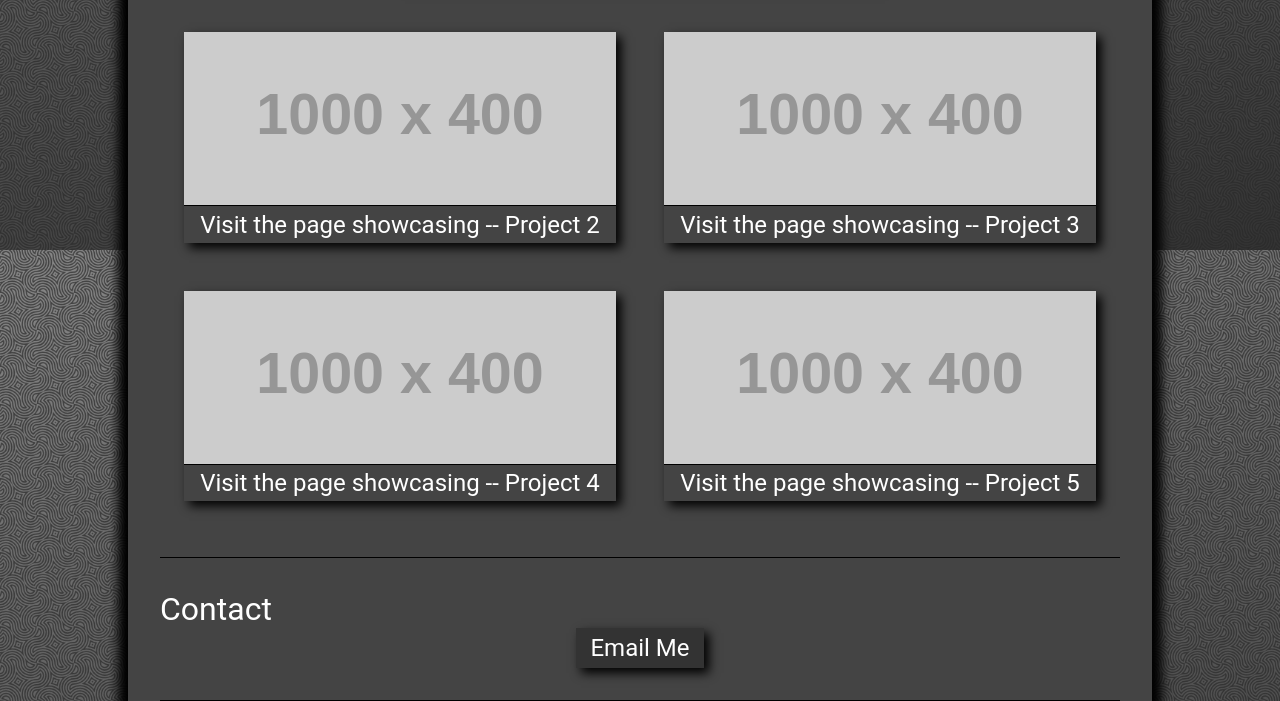
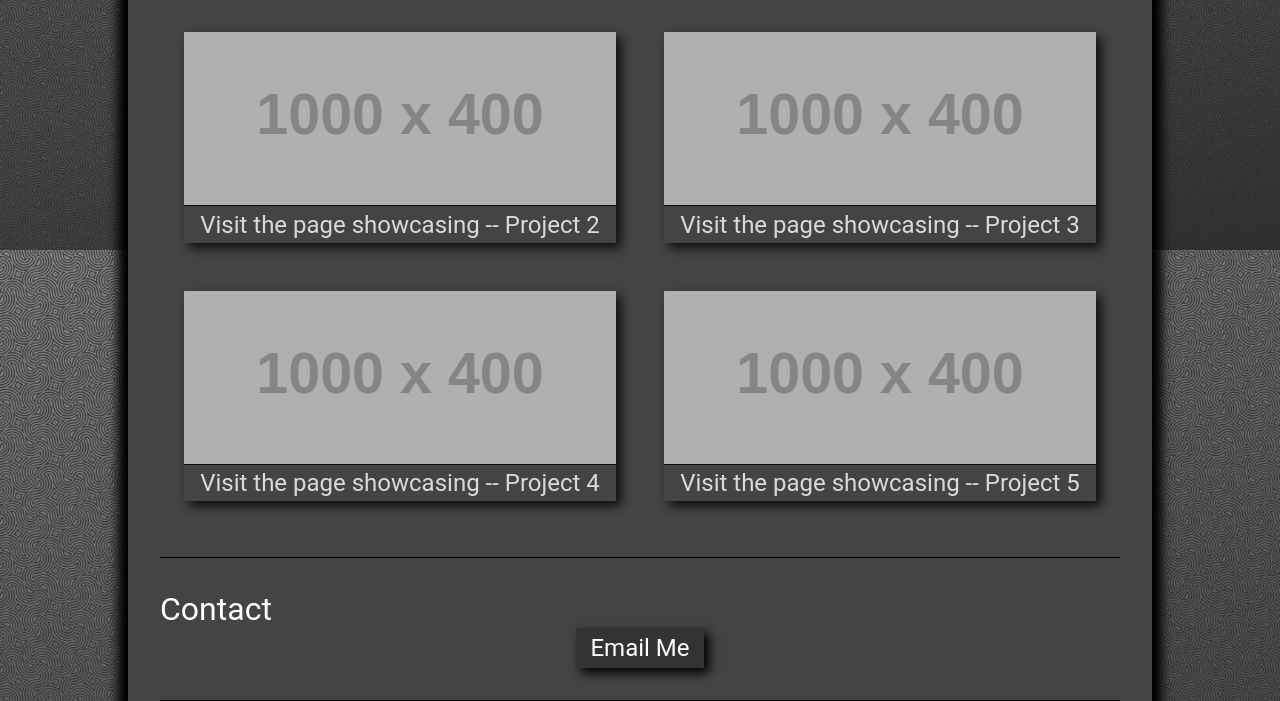
Before and after one commit to NateGreeff/My-Web-Portfolio, a plain HTML site: page index.html in a window 1280 px wide. Shown: the part 1390-2091 px from the top of the page. Drawn offline with Linux system fonts and the light colour scheme; placeholder pictures from the web are drawn by us.

Commit message:
added opacity to project links

```diff
--- a/assets/css/style.css
+++ b/assets/css/style.css
@@ -143,6 +143,7 @@ main section h2 {
   transition: background-color 0.5s ease;
   transition: box-shadow 0.5s ease;
   user-select: none;
+  opacity: 0.8;
 }
 
 #portfolio-links a:first-child {
@@ -153,6 +154,7 @@ main section h2 {
   background-color: var(--secondary-color);
   box-shadow: 0 0 5px var(--secondary-color), 0 0 10px var(--secondary-color), 0 0 15px var(--secondary-color);
   color: #333;
+  opacity: 1;
 }
 
 #portfolio-links a p {
```
Also changed, not shown: 1 other file.
